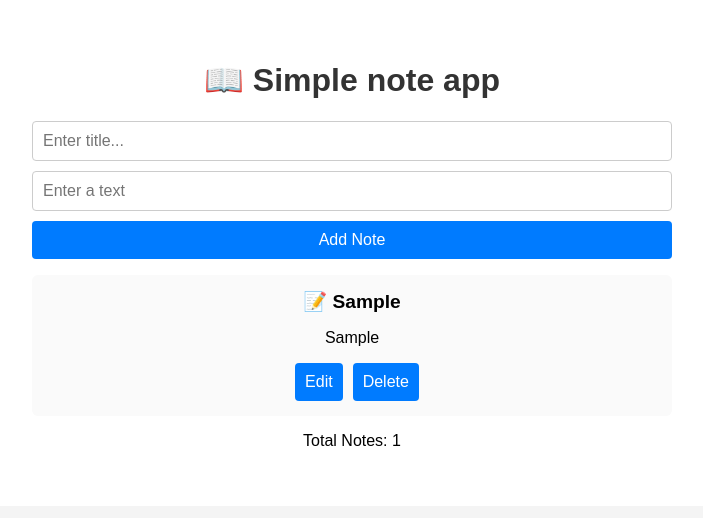
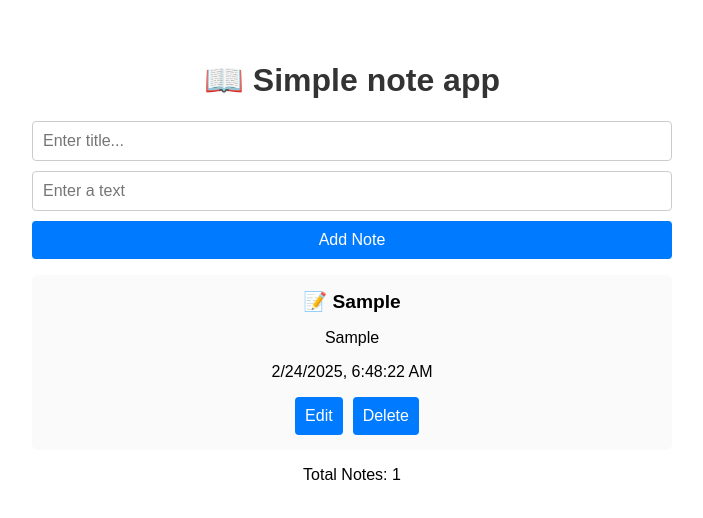
Before and after one commit to MurtadaAhmed/Fastnoty, a React (Vite) app in the folder simple-notes-app/: page / in a window 1280 px wide. Both pictures are taken after typing "Sample", "Sample" into the empty fields and a click on the button "Add Note". Shown: the top 518 px of the page, without its empty margins (288-991 px from the left). Built offline with nearby package versions, Linux system fonts and the light colour scheme; no server answers.

Commit message:
added time date

```diff
--- a/simple-notes-app/src/components/ListNotes.tsx
+++ b/simple-notes-app/src/components/ListNotes.tsx
@@ -1,6 +1,7 @@
 import {Note} from "../types"
 import EditNote from "./EditNote.tsx"
 import DeleteNote from "./DeleteNote.tsx"
+import {convertTimeStamp} from "./convertTimeStampToDate.tsx"
 
 type Props = {
     notes: Note[],
@@ -8,12 +9,16 @@ type Props = {
 }
 
 function ListNotes({ notes, setNotes}: Props) {
+
+    const sortedNotesDescendingOrder = [...notes].sort((a, b) => Number(b.id) - Number(a.id))
+
     return (
         <ul>
-            {notes.map((note: Note) =>
+            {sortedNotesDescendingOrder.map((note: Note) =>
                 <li key={note.id}>
                     <strong>📝 {note.title}</strong>
                     <p>{note.text}</p>
+                    <p>{convertTimeStamp(note.id)}</p>
                     <EditNote note={note} setNotes={setNotes} notes={notes} />
                     <DeleteNote id={note.id} setNotes={setNotes} notes={notes}/>
                 </li>
--- /dev/null
+++ b/simple-notes-app/src/components/convertTimeStampToDate.tsx
@@ -0,0 +1,4 @@
+export function convertTimeStamp (timeStamp: number){
+    const dateTime = new Date(timeStamp)
+    return dateTime.toLocaleString()
+}
```
Also changed, not shown: 1 other file (tests, documents, lock files or other folders).
